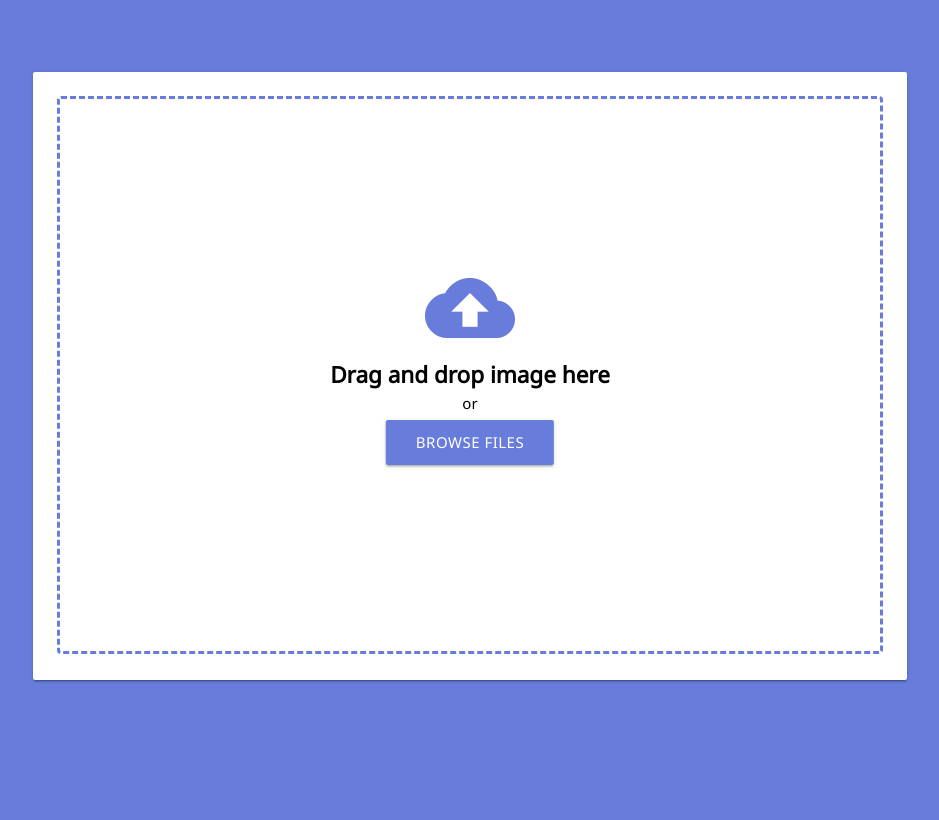
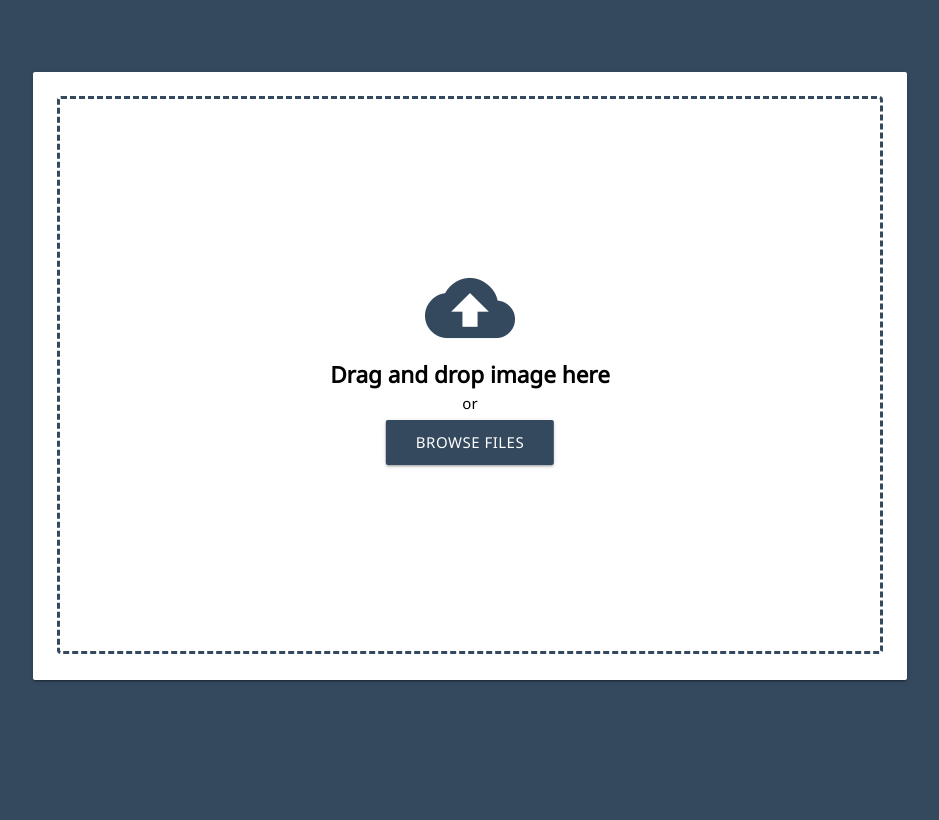
Before and after one commit to ccd97/image-classify-server, a Django app: page /classify_image/classify/ in a window 1280 px wide. Shown: the whole page, without its empty margins (170-1109 px from the left). Run offline with Django 3.2, Linux system fonts and the light colour scheme; some libraries are stand-ins or nearby versions.

Commit message:
Color change

```diff
--- a/classify_image/static/css/classify.css
+++ b/classify_image/static/css/classify.css
@@ -1,5 +1,5 @@
 body {
-  background-color: #687DDB;
+  background-color: #34495E;
   font-family: 'Noto Sans', sans-serif;
   padding-top: 5%;
   padding-bottom: 10%;
@@ -42,12 +42,12 @@ body {
 #drop-container {
   height: calc(100% - 50px);
   border-style: dashed;
-  border-color: #687DDB;
+  border-color: #34495E;
   border-radius: 4px;
 }
 
 .upload-icon {
-  color: #687DDB;
+  color: #34495E;
   position: absolute;
   top: 50%;
   left: 50%;
@@ -73,7 +73,7 @@ body {
 }
 
 #browse-container {
-  background-color: #687DDB;
+  background-color: #34495E;
   position: absolute;
   top: 50%;
   left: 50%;
@@ -82,20 +82,20 @@ body {
 }
 
 #upload-button {
-  background-color: #FF4081;
+  background-color: #1ABC9C;
   position: absolute;
   width: calc(50% - 20px);
 }
 
 #go-back {
-  background-color: #FF4081;
+  background-color: #1ABC9C;
   position: absolute;
   width: calc(50% - 20px);
   transform: translate(calc(100% + 20px), 0%);
 }
 
 #go-start {
-  background-color: #FF4081;
+  background-color: #1ABC9C;
   position: absolute;
   width: calc(100% - 20px);
 }
@@ -120,7 +120,7 @@ body {
 
 .bar {
   height: 20px;
-  background-color: #687DDB !important;
+  background-color: #34495E !important;
 }
 
 .progress {
@@ -130,7 +130,7 @@ body {
 }
 
 .progress .determinate {
-  background-color: #687DDB !important;
+  background-color: #34495E !important;
 }
 
 .stat-card {
@@ -152,17 +152,17 @@ body {
 }
 
 ::-webkit-scrollbar-track {
-  background: #E8EAF6;
+  background: #EAECEE;
 }
 
 ::-webkit-scrollbar-thumb {
-  background: #C5CAE9;
+  background: #85919E;
 }
 
 ::-webkit-scrollbar-thumb:hover {
-  background: #3F51B5;
+  background: #5C6D7E;
 }
 
 ::-webkit-scrollbar-thumb:active {
-  background: #1A237E;
+  background: #485B6E;
 }
```
